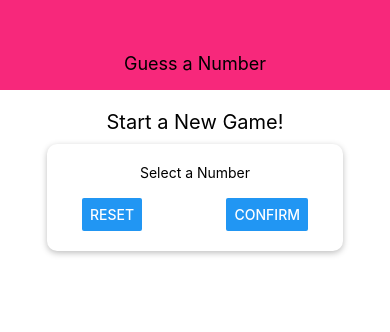
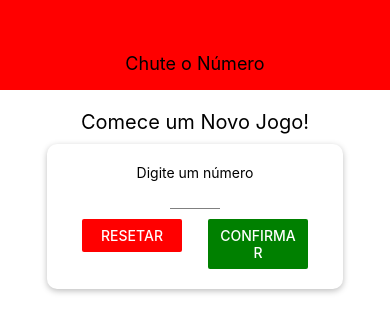
Before and after one commit to tassobarbosa/guessNumber, a React Native app: screen / in a window 390 px wide. Shown: the top 332 px of the page. Built offline with nearby package versions, Linux system fonts and the light colour scheme.

Commit message:
validacao, traducao e escolha do numero completos

```diff
--- a/App.js
+++ b/App.js
@@ -7,7 +7,7 @@
 export default function App(){
   return(
     <View style={styles.screen}>
-      <Header title='Guess a Number'/>
+      <Header title='Chute o Número'/>
       <StartGameScreen />
     </View>
   );
--- a/components/Header.js
+++ b/components/Header.js
@@ -1,5 +1,7 @@
 import React from 'react';
 import {StyleSheet, Text, View} from 'react-native';
+
+import Colors from '../constants/colors';
 
 const Header = props => {
     return(
@@ -14,7 +16,7 @@
         width: '100%',
         height: 90,
         paddingTop: 36,
-        backgroundColor: '#f7287b',
+        backgroundColor: Colors.primary,
         alignItems: 'center',
         justifyContent: 'center'
     },
--- /dev/null
+++ b/components/Input.js
@@ -0,0 +1,17 @@
+import React from 'react';
+import {TextInput, StyleSheet} from 'react-native';
+
+const Input = props => {
+    return <TextInput {...props} style={{...styles.input, ...props.style}}/>
+}
+
+const styles = StyleSheet.create({
+    input:{
+        //height: 50,
+        borderBottomColor: 'grey',
+        borderBottomWidth: 1,
+        marginVertical: 10
+    }
+});
+
+export default Input;
--- /dev/null
+++ b/components/NumberContainer.js
@@ -0,0 +1,30 @@
+import React from 'react'
+import {View, Text, StyleSheet} from 'react-native'
+import Colors from '../constants/colors'
+
+const NumberContainer = props => {
+    return(
+        <View style={styles.container}>
+            <Text style={styles.number}>{props.children}</Text>
+        </View>
+    );
+}
+
+const styles = StyleSheet.create({
+    container:{
+        borderWidth: 2,
+        borderColor: Colors.secondary,
+        padding:10,
+        borderRadius: 10,
+        marginVertical: 10,
+        alignItems: 'center',
+        justifyContent: 'center'
+    },
+    number:{
+        borderColor: Colors.secondary,
+        fontSize: 22
+    }
+
+});
+
+export default NumberContainer;
--- /dev/null
+++ b/constants/colors.js
@@ -0,0 +1,4 @@
+export default{
+    primary: 'red',
+    secondary: 'green'
+}
--- a/screens/StartGameScreen.js
+++ b/screens/StartGameScreen.js
@@ -1,21 +1,77 @@
-import React from 'react';
-import {View, Text,  StyleSheet, TextInput, Button} from 'react-native';
+import React, {useState} from 'react';
+import {View, Text,  StyleSheet, Button, TouchableWithoutFeedback, Keyboard, Alert} from 'react-native';
 
 import Card from '../components/Card';
+import Colors from '../constants/colors';
+import NumberContainer from '../components/NumberContainer';
+import Input from '../components/Input';
 
 const StartGameScreen = props => {
+    const [enteredValue, setEnteredValue] = useState('');
+    const [confirmed, setConfirmed] = useState(false);
+    const [selectedNumber, setSelectedNumber] = useState();
+
+    const numberInputHandler = inputText => {
+        setEnteredValue(inputText.replace(/[^0-9]/g,''));
+    };
+
+    const resetInputHandler = () => {
+        setEnteredValue('');
+        setConfirmed(false);
+    }
+
+    const confirmInputHandler = () => {
+        const chosenNumber = parseInt(enteredValue);
+        if(isNaN(chosenNumber) || chosenNumber < 0 || chosenNumber > 99){
+            Alert.alert(
+                'Número invalido!',
+                'Número deve ser entre 1 e 99.',
+                [{text: 'Okay', style: 'destructive', onPress: resetInputHandler}]
+            )
+            return;
+        }
+
+        setConfirmed(true);
+        setSelectedNumber(chosenNumber);
+        setEnteredValue('');
+        Keyboard.dismiss();
+    }
+
+    let confirmedOutput;
+    if(confirmed){
+        confirmedOutput = (
+            <Card style={styles.summaryContainer}>
+                <Text>Você escolheu</Text>
+                <NumberContainer>{selectedNumber}</NumberContainer>
+                <Button title='COMEÇAR' />
+            </Card>
+        )
+    }
+
     return (
+        <TouchableWithoutFeedback onPress={()=>{Keyboard.dismiss();}}>
         <View style={styles.screen}>
-            <Text style={styles.title}>Start a New Game!</Text>
+            <Text style={styles.title}>Comece um Novo Jogo!</Text>
             <Card style={styles.inputContainer}>
-                <Text>Select a Number</Text>
-                <TextInput />
+                <Text>Digite um número</Text>
+                <Input
+                    style={styles.input}
+                    blurOnSubmit
+                    autoCaptalize='none'
+                    autoCorrect={false}
+                    keyboardType="number-pad"
+                    maxLength={2}
+                    onChangeText={numberInputHandler}
+                    value={enteredValue}
+                />
                 <View style={styles.buttonContainer}>
-                    <Button title='reset' onPress = {() => {}} />
-                    <Button title='confirm' onPress = {() => {}}/>
+                    <View style={styles.button}><Button title='resetar' color={Colors.primary} onPress = {resetInputHandler} /></View>
+                    <View style={styles.button}><Button title='confirmar' color={Colors.secondary} onPress = {confirmInputHandler}/></View>
                 </View>
             </Card>
+            {confirmedOutput}
         </View>
+        </TouchableWithoutFeedback>
     );
 };
 
@@ -39,7 +95,19 @@
         width: '100%',
         justifyContent: 'space-between',
         paddingHorizontal: 15
+    },
+    button:{
+        width: 100,
+    },
+    input:{
+        width: 50,
+        textAlign: 'center',
+    },
+    summaryContainer:{
+        margin: 20,
+        alignItems: 'center'
     }
+
 })
 
 export default StartGameScreen;
```
